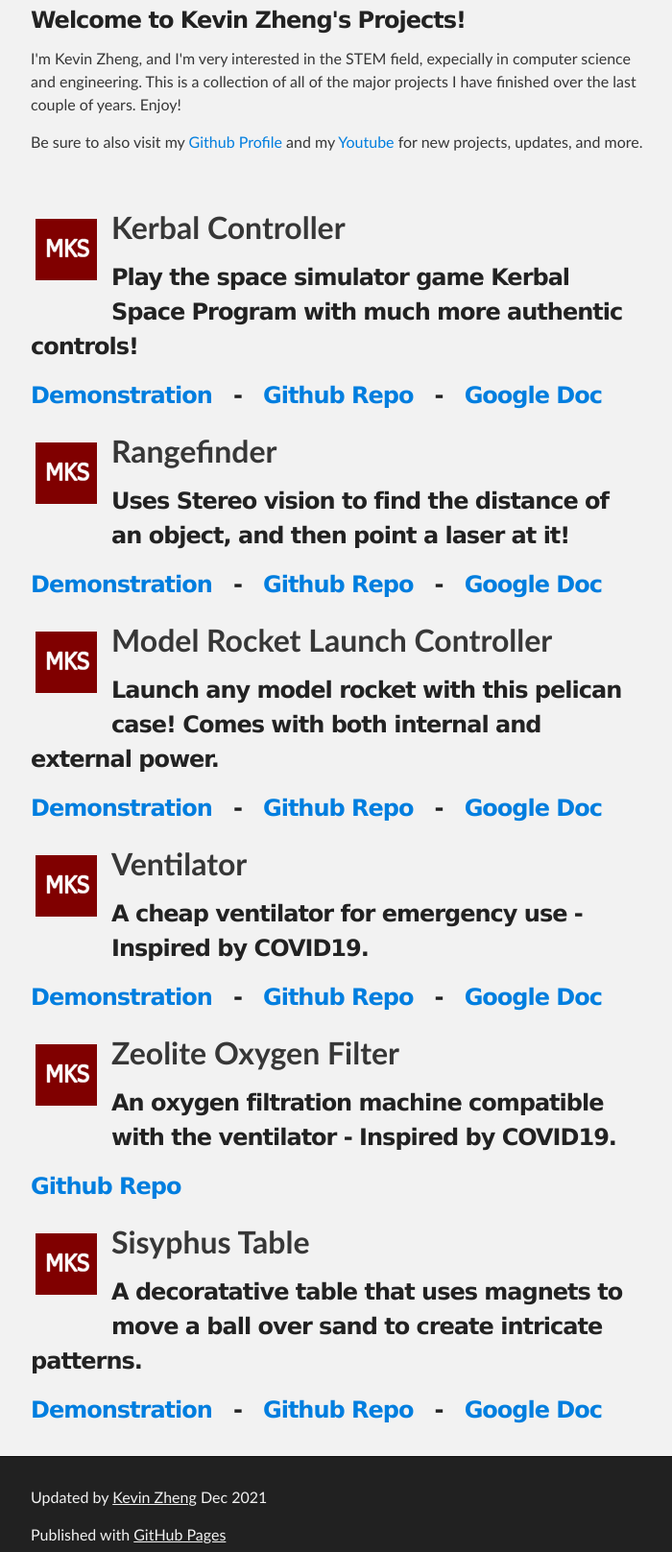
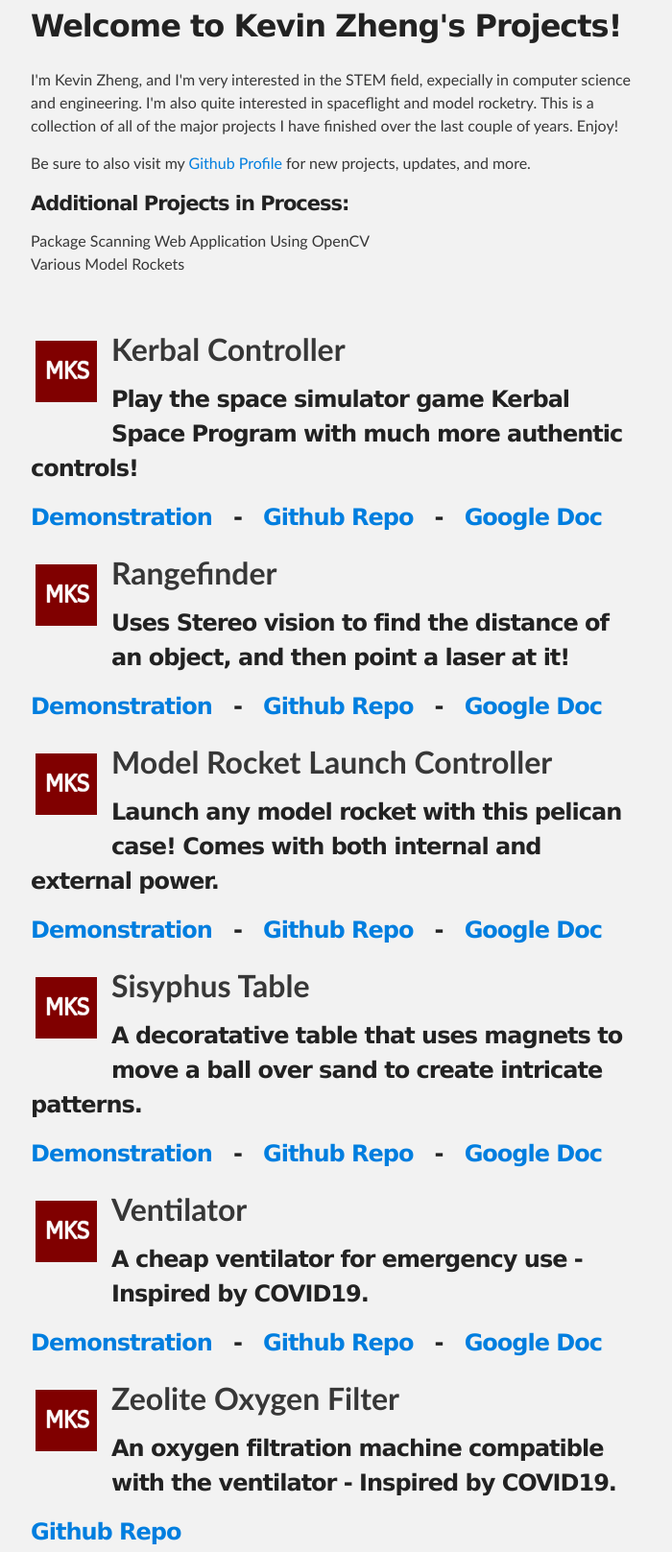
Before and after one commit to Kev1n8088/ProjectWebsite, a plain HTML site: page index.html in a window 1280 px wide. Shown: the part 188-1805 px from the top of the page at 96% size, without its empty margins (288-988 px from the left). Drawn offline with Linux system fonts and the light colour scheme.

Commit message:
website edits

```diff
--- a/index.html
+++ b/index.html
@@ -24,14 +24,19 @@
     <div id="main_content_wrap" class="outer">
       <section id="main_content" class="inner">
 
-		<h3>Welcome to Kevin Zheng's Projects!</h3>
+		<h2>Welcome to Kevin Zheng's Projects!</h2>
 
 		<p>
-		I'm Kevin Zheng, and I'm very interested in the STEM field, expecially in computer science and engineering. This is a collection of all of the major projects I have finished over the last couple of years. Enjoy!
+		I'm Kevin Zheng, and I'm very interested in the STEM field, expecially in computer science and engineering. I'm also quite interested in spaceflight and model rocketry. This is a collection of all of the major projects I have finished over the last couple of years. Enjoy!
 		</p>
         <p>
-            Be sure to also visit my <a href="https://github.com/Kev1n8088">Github Profile</a> and my <a href="https://www.youtube.com/channel/UCQOBxNgS5yKbZX8Vn0t-1vw">Youtube</a> for new projects, updates, and more.
+            Be sure to also visit my <a href="https://github.com/Kev1n8088">Github Profile</a> for new projects, updates, and more.
         </p>
+        <h4>Additional Projects in Process:</h4>
+        <p>
+          Package Scanning Web Application Using OpenCV <br/>
+          Various Model Rockets
+      </p>
 
 		<br/>
 
@@ -84,37 +89,7 @@
       &nbsp;&nbsp;<b>-</b>&nbsp;&nbsp;
       <a href="https://github.com/KevinZhengHighSchoolProjects/ModelRocketController"  target="_newtab">Github Repo</a>
       &nbsp;&nbsp;<b>-</b>&nbsp;&nbsp;
-      <a href="https://docs.google.com/document/d/1lij4b_D6ELfDYiod-ayL6V_1Bs2wn2wv_m35t0rAYyI/edit#heading=h.jy6o5le5sb5n"  target="_newtab">Google Doc</a>
-      </H3>
-    </div>
-
-<!--Ventilator-->
-    <div>
-      <hr>
-      <div>
-        <div class = "Project_Icon"><img src="images/MKS.png"></div>
-        <div class = "Project_Title">Ventilator</div>
-      </div>
-      <H3>
-      <p>A cheap ventilator for emergency use - Inspired by COVID19.</p>
-      <a href="https://youtu.be/8zEL1dynnNI"  target="_newtab">Demonstration</a>
-      &nbsp;&nbsp;<b>-</b>&nbsp;&nbsp;
-      <a href="https://github.com/KevinZhengHighSchoolProjects/Ventilator"  target="_newtab">Github Repo</a>
-      &nbsp;&nbsp;<b>-</b>&nbsp;&nbsp;
-      <a href="https://docs.google.com/document/d/1vYKcTzvqPHPKP3XXFfziAWUUy53MqUgNs7o3fCx8mKw/edit#heading=h.ariicvnbog3f"  target="_newtab">Google Doc</a>
-      </H3>
-    </div>
-
-<!--OxyFilter-->
-    <div>
-      <hr>
-      <div>
-        <div class = "Project_Icon"><img src="images/MKS.png"></div>
-        <div class = "Project_Title">Zeolite Oxygen Filter</div>
-      </div>
-      <H3>
-      <p>An oxygen filtration machine compatible with the ventilator - Inspired by COVID19.</p>
-      <a href="https://github.com/KevinZhengHighSchoolProjects/OxygenFilter"  target="_newtab">Github Repo</a>
+      <a href="https://docs.google.com/document/d/1lij4b_D6ELfDYiod-ayL6V_1Bs2wn2wv_m35t0rAYyI/edit?usp=sharing"  target="_newtab">Google Doc</a>
       </H3>
     </div>
 
@@ -131,7 +106,37 @@
       &nbsp;&nbsp;<b>-</b>&nbsp;&nbsp;
       <a href="https://github.com/KevinZhengHighSchoolProjects/SisyphusTable"  target="_newtab">Github Repo</a>
       &nbsp;&nbsp;<b>-</b>&nbsp;&nbsp;
-      <a href="https://docs.google.com/document/d/1ExCjphuSc907Dz1-uXnhqgx7BwDogTx87K4jgovcLfo/edit"  target="_newtab">Google Doc</a>
+      <a href="https://docs.google.com/document/d/1lij4b_D6ELfDYiod-ayL6V_1Bs2wn2wv_m35t0rAYyI/edit?usp=sharing"  target="_newtab">Google Doc</a>
+      </H3>
+    </div>
+
+<!--Ventilator-->
+    <div>
+      <hr>
+      <div>
+        <div class = "Project_Icon"><img src="images/MKS.png"></div>
+        <div class = "Project_Title">Ventilator</div>
+      </div>
+      <H3>
+      <p>A cheap ventilator for emergency use - Inspired by COVID19.</p>
+      <a href="https://youtu.be/LQnQFBaIfcY"  target="_newtab">Demonstration</a>
+      &nbsp;&nbsp;<b>-</b>&nbsp;&nbsp;
+      <a href="https://github.com/KevinZhengHighSchoolProjects/Ventilator"  target="_newtab">Github Repo</a>
+      &nbsp;&nbsp;<b>-</b>&nbsp;&nbsp;
+      <a href="https://docs.google.com/document/d/1vYKcTzvqPHPKP3XXFfziAWUUy53MqUgNs7o3fCx8mKw/edit?usp=sharing"  target="_newtab">Google Doc</a>
+      </H3>
+    </div>
+
+<!--OxyFilter-->
+    <div>
+      <hr>
+      <div>
+        <div class = "Project_Icon"><img src="images/MKS.png"></div>
+        <div class = "Project_Title">Zeolite Oxygen Filter</div>
+      </div>
+      <H3>
+      <p>An oxygen filtration machine compatible with the ventilator - Inspired by COVID19.</p>
+      <a href="https://github.com/KevinZhengHighSchoolProjects/OxygenFilter"  target="_newtab">Github Repo</a>
       </H3>
     </div>
 
```
